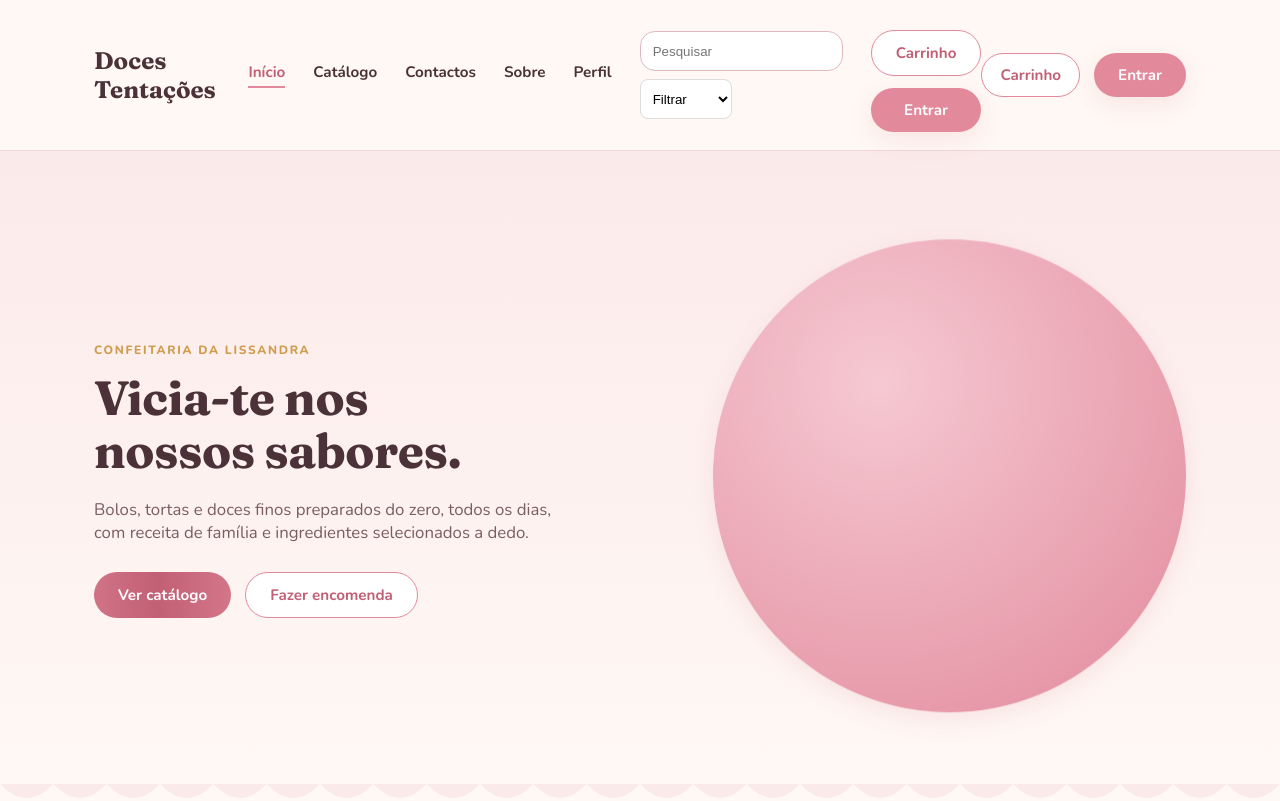
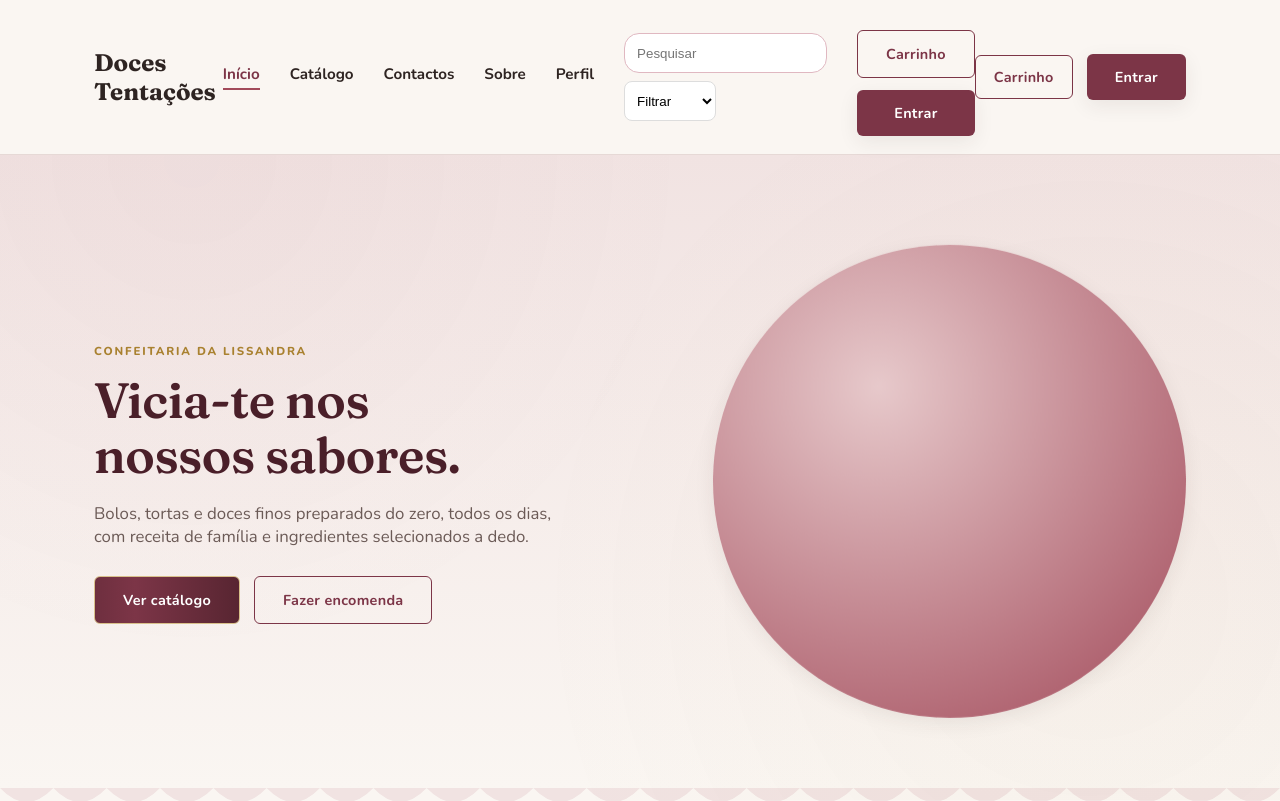
Before and after one commit to FidelMaluto/confeitaria-lissandra, a React (Vite) app in the folder frontend/: page / in a window 1280 px wide. Shown: the top 801 px of the page. Built offline with nearby package versions, Linux system fonts and the light colour scheme; no server answers.

Commit message:
style: Elevando o estilo

```diff
--- a/frontend/src/index.css
+++ b/frontend/src/index.css
@@ -1,33 +1,46 @@
-/* ============================================================
+/*
    TOKENS — Doce Encanto (confeitaria)
-   Paleta: rosa claro, leite, rosa bebê + toque de dourado
-   Tipografia: Fraunces (display) + Nunito (corpo)
-   ============================================================ */
+   Identidade premium: rosa profundo + dourado sobre base neutra,
+   tipografia serifada de peso editorial. Sério, elegante, decorado.
+    */
 :root {
-  --color-cream: #fff8f4;
-  --color-blush: #fbeaea;
-  --color-baby-pink: #f6c9d2;
-  --color-rose: #e28a9c;
-  --color-rose-deep: #c25f74;
-  --color-cocoa: #4a3238;
-  --color-cocoa-soft: #7a5c62;
-  --color-gold: #cf9d4f;
+  /* Base neutra (evita a sensação "candy"; funciona como papel/porcelana) */
+  --color-cream: #faf6f2;
+  --color-porcelain: #f3ece7;
+  --color-blush: #f1e3e2;
+
+  /* Rosa como cor de marca, em tons mais profundos e contidos */
+  --color-baby-pink: #e7c9cb;
+  --color-rose: #a24a5a;
+  --color-rose-deep: #7c3547;
+  --color-rose-ink: #4a1f29;
+
+  /* Neutros de texto — marrom-carvão, não preto puro */
+  --color-cocoa: #2e2422;
+  --color-cocoa-soft: #6b5a56;
+  --color-cocoa-faint: #a89490;
+
+  /* Dourado como acabamento nobre (usar com moderação) */
+  --color-gold: #a9812f;
+  --color-gold-soft: #d8c08a;
+
   --color-white: #ffffff;
-  --color-border: #f0d7dd;
+  --color-border: #e6d9d6;
 
   --font-display: 'Fraunces', 'Georgia', serif;
   --font-body: 'Nunito', system-ui, sans-serif;
 
-  --radius-sm: 8px;
-  --radius-md: 16px;
-  --radius-lg: 28px;
+  --radius-sm: 6px;
+  --radius-md: 14px;
+  --radius-lg: 22px;
 
-  --shadow-soft: 0 8px 24px rgba(194, 95, 116, 0.12);
-  --shadow-hover: 0 16px 36px rgba(194, 95, 116, 0.22);
+  --shadow-soft: 0 6px 20px rgba(46, 36, 34, 0.08);
+  --shadow-hover: 0 18px 40px rgba(46, 36, 34, 0.16);
+  --shadow-card-inset: inset 0 0 0 1px rgba(169, 129, 47, 0.08);
 
   --ease-out: cubic-bezier(0.16, 1, 0.3, 1);
   --dur-fast: 0.18s;
-  --dur-med: 0.35s;
+  --dur-med: 0.4s;
 }
 
 * { box-sizing: border-box; }
@@ -44,17 +57,46 @@ body {
   overflow-x: hidden;
 }
 
+/* Textura sutil de papel — dá um acabamento "feito à mão premium"
+   sem imagens externas, só ruído via gradientes finíssimos */
+body::before {
+  content: '';
+  position: fixed;
+  inset: 0;
+  pointer-events: none;
+  z-index: 0;
+  background:
+    radial-gradient(circle at 15% 20%, rgba(162, 74, 90, 0.035), transparent 40%),
+    radial-gradient(circle at 85% 75%, rgba(169, 129, 47, 0.04), transparent 45%);
+}
+
 h1, h2, h3, h4 {
   font-family: var(--font-display);
-  color: var(--color-cocoa);
+  color: var(--color-rose-ink);
   margin: 0 0 0.5em;
   letter-spacing: -0.01em;
+  font-weight: 600;
 }
 
-/* Tipografia fluida: escala suavemente entre mobile e desktop */
-h1 { font-size: clamp(1.9rem, 4.5vw, 3rem); }
+h1 { font-size: clamp(2rem, 4.5vw, 3.1rem); line-height: 1.12; }
 h2 { font-size: clamp(1.5rem, 3vw, 2.1rem); }
-h3 { font-size: clamp(1.1rem, 2vw, 1.3rem); }
+h3 { font-size: clamp(1.05rem, 2vw, 1.25rem); }
+
+/* Sublinhado decorativo fino, tipo assinatura em papel timbrado */
+.heading-underline {
+  position: relative;
+  display: inline-block;
+  padding-bottom: 12px;
+}
+.heading-underline::after {
+  content: '';
+  position: absolute;
+  left: 0;
+  bottom: 0;
+  width: 56px;
+  height: 2px;
+  background: linear-gradient(90deg, var(--color-gold), transparent);
+}
 
 a { color: inherit; text-decoration: none; }
 
@@ -70,7 +112,7 @@ a:focus-visible,
 input:focus-visible,
 textarea:focus-visible,
 select:focus-visible {
-  outline: 3px solid var(--color-gold);
+  outline: 2px solid var(--color-gold);
   outline-offset: 2px;
 }
 
@@ -78,48 +120,47 @@ select:focus-visible {
   max-width: 1140px;
   margin: 0 auto;
   padding: 0 24px;
+  position: relative;
+  z-index: 1;
 }
 
-/* ============================================================
-   ANIMAÇÕES
-   ============================================================ */
+/*
+   ANIMAÇÕES — discretas, sem exagero "fofo"
+    */
 @keyframes fadeInUp {
-  from { opacity: 0; transform: translateY(16px); }
+  from { opacity: 0; transform: translateY(14px); }
   to   { opacity: 1; transform: translateY(0); }
+}
+@keyframes fadeIn {
+  from { opacity: 0; }
+  to   { opacity: 1; }
 }
 @keyframes floatY {
   0%, 100% { transform: translateY(0); }
-  50%      { transform: translateY(-10px); }
+  50%      { transform: translateY(-8px); }
 }
-@keyframes popIn {
-  from { opacity: 0; transform: scale(0.9); }
-  to   { opacity: 1; transform: scale(1); }
-}
-@keyframes shimmer {
+@keyframes shimmerGold {
   0%   { background-position: -200% 0; }
   100% { background-position: 200% 0; }
 }
-@keyframes spin {
-  to { transform: rotate(360deg); }
+@keyframes drawLine {
+  from { transform: scaleX(0); }
+  to   { transform: scaleX(1); }
 }
 
-.fade-in-up {
-  animation: fadeInUp var(--dur-med) var(--ease-out) both;
-}
-.float {
-  animation: floatY 5s ease-in-out infinite;
-}
+.fade-in-up { animation: fadeInUp var(--dur-med) var(--ease-out) both; }
+.fade-in { animation: fadeIn var(--dur-med) var(--ease-out) both; }
+.float { animation: floatY 6s ease-in-out infinite; }
 
-/* Aplica entrada suave, em cascata, aos filhos diretos de grids de produtos */
-.stagger-grid > * {
-  animation: fadeInUp var(--dur-med) var(--ease-out) both;
-}
+.stagger-grid > * { animation: fadeInUp var(--dur-med) var(--ease-out) both; }
 .stagger-grid > *:nth-child(1) { animation-delay: 0.03s; }
 .stagger-grid > *:nth-child(2) { animation-delay: 0.09s; }
 .stagger-grid > *:nth-child(3) { animation-delay: 0.15s; }
 .stagger-grid > *:nth-child(4) { animation-delay: 0.21s; }
 .stagger-grid > *:nth-child(5) { animation-delay: 0.27s; }
 .stagger-grid > *:nth-child(6) { animation-delay: 0.33s; }
+
+.heading-underline::after { animation: drawLine 0.6s var(--ease-out) 0.15s both; transform-origin: left; }
 
 @media (prefers-reduced-motion: reduce) {
   html { scroll-behavior: auto; }
@@ -130,43 +171,46 @@ select:focus-visible {
   }
 }
 
-/* ============================================================
-   BOTÕES
-   ============================================================ */
+/*
+   BOTÕES — mais retos, mais "editorial", menos "botão de app infantil"
+    */
 .btn {
   display: inline-flex;
   align-items: center;
   justify-content: center;
   gap: 8px;
-  padding: 12px 24px;
-  min-height: 44px; /* alvo de toque confortável no mobile */
-  border-radius: 999px;
+  padding: 13px 28px;
+  min-height: 44px;
+  border-radius: var(--radius-sm);
   font-weight: 700;
-  font-size: 0.95rem;
+  font-size: 0.9rem;
+  letter-spacing: 0.02em;
   transition: transform var(--dur-fast) var(--ease-out),
               box-shadow var(--dur-fast) var(--ease-out),
-              background var(--dur-fast) var(--ease-out);
+              background var(--dur-fast) var(--ease-out),
+              border-color var(--dur-fast) var(--ease-out);
 }
-.btn:active { transform: scale(0.96); }
+.btn:active { transform: scale(0.97); }
 
 .btn-primary {
-  background: var(--color-rose);
+  background: var(--color-rose-deep);
   color: var(--color-white);
   box-shadow: var(--shadow-soft);
 }
 .btn-primary:hover {
-  background: var(--color-rose-deep);
+  background: var(--color-rose-ink);
   transform: translateY(-2px);
   box-shadow: var(--shadow-hover);
 }
 
 .btn-secondary {
-  background: var(--color-white);
+  background: transparent;
   color: var(--color-rose-deep);
-  border: 1.5px solid var(--color-rose);
+  border: 1.5px solid var(--color-rose-deep);
 }
 .btn-secondary:hover {
-  background: var(--color-blush);
+  background: var(--color-rose-deep);
+  color: var(--color-white);
   transform: translateY(-2px);
 }
 
@@ -176,23 +220,30 @@ select:focus-visible {
 }
 .btn-ghost:hover { background: var(--color-blush); }
 
-.btn:disabled { opacity: 0.5; cursor: not-allowed; transform: none; box-shadow: none; }
+.btn:disabled { opacity: 0.45; cursor: not-allowed; transform: none; box-shadow: none; }
 
-/* Botão "brilhante" opcional para CTAs de destaque (ex: hero) */
+/* CTA de destaque com friso dourado animado — usar 1x por página, no máximo */
 .btn-shine {
   position: relative;
   overflow: hidden;
-  background: linear-gradient(90deg, var(--color-rose) 0%, var(--color-rose-deep) 50%, var(--color-rose) 100%);
+  background: linear-gradient(90deg, var(--color-rose-deep) 0%, var(--color-rose-ink) 50%, var(--color-rose-deep) 100%);
   background-size: 200% 100%;
   color: var(--color-white);
-  animation: shimmer 3.5s linear infinite;
+  animation: shimmerGold 4s linear infinite;
+  border: 1px solid var(--color-gold-soft);
 }
 
-/* ============================================================
+/*
    INPUTS
-   ============================================================ */
-.field { display: flex; flex-direction: column; gap: 6px; margin-bottom: 16px; }
-.field label { font-weight: 700; font-size: 0.85rem; color: var(--color-cocoa-soft); }
+    */
+.field { display: flex; flex-direction: column; gap: 6px; margin-bottom: 18px; }
+.field label {
+  font-weight: 700;
+  font-size: 0.78rem;
+  letter-spacing: 0.04em;
+  text-transform: uppercase;
+  color: var(--color-cocoa-soft);
+}
 .field input,
 .field textarea,
 .field select {
@@ -203,34 +254,32 @@ select:focus-visible {
   font-family: var(--font-body);
   font-size: 1rem;
   background: var(--color-white);
+  color: var(--color-cocoa);
   transition: border-color var(--dur-fast) var(--ease-out), box-shadow var(--dur-fast) var(--ease-out);
 }
 .field input:focus,
 .field textarea:focus,
 .field select:focus {
   border-color: var(--color-rose);
-  box-shadow: 0 0 0 4px rgba(226, 138, 156, 0.15);
+  box-shadow: 0 0 0 4px rgba(162, 74, 90, 0.12);
 }
 
-/* ============================================================
-   CARDS
-   ============================================================ */
+/*
+   CARDS — bordas finas + friso dourado sutil no hover
+    */
 .card {
   background: var(--color-white);
   border-radius: var(--radius-md);
   border: 1px solid var(--color-border);
-  box-shadow: var(--shadow-soft);
-  transition: transform var(--dur-med) var(--ease-out), box-shadow var(--dur-med) var(--ease-out);
-}
-
-/* Cards de produto (com link + imagem) ganham hover elegante */
-a.card-link,
-.card-hover {
-  display: block;
+  box-shadow: var(--shadow-soft), var(--shadow-card-inset);
+  transition: transform var(--dur-med) var(--ease-out),
+              box-shadow var(--dur-med) var(--ease-out),
+              border-color var(--dur-med) var(--ease-out);
 }
 .card:hover {
-  transform: translateY(-6px);
-  box-shadow: var(--shadow-hover);
+  transform: translateY(-5px);
+  box-shadow: var(--shadow-hover), var(--shadow-card-inset);
+  border-color: var(--color-gold-soft);
 }
 .card img,
 .card .card-image {
@@ -238,66 +287,97 @@ a.card-link,
 }
 .card:hover img,
 .card:hover .card-image {
-  transform: scale(1.06);
+  transform: scale(1.05);
 }
 
 .badge {
   display: inline-block;
-  padding: 4px 12px;
+  padding: 4px 13px;
   border-radius: 999px;
-  font-size: 0.75rem;
+  font-size: 0.7rem;
   font-weight: 700;
+  letter-spacing: 0.03em;
+  text-transform: uppercase;
   background: var(--color-blush);
   color: var(--color-rose-deep);
+  border: 1px solid var(--color-baby-pink);
 }
 
 .eyebrow {
   font-family: var(--font-body);
   font-weight: 800;
-  letter-spacing: 0.14em;
+  letter-spacing: 0.16em;
   text-transform: uppercase;
-  font-size: 0.75rem;
+  font-size: 0.72rem;
   color: var(--color-gold);
 }
 
-/* ============================================================
-   TABELAS (carrinho, pedidos) — viram cartões empilhados no mobile
-   ============================================================ */
+/*
+   DIVISOR DECORATIVO — friso duplo estilo convite/etiqueta,
+   substitui bordas genéricas entre seções
+    */
+.section-divider {
+  display: flex;
+  align-items: center;
+  justify-content: center;
+  gap: 14px;
+  margin: 8px 0 40px;
+  color: var(--color-gold);
+}
+.section-divider::before,
+.section-divider::after {
+  content: '';
+  height: 1px;
+  flex: 1;
+  max-width: 120px;
+  background: linear-gradient(90deg, transparent, var(--color-gold-soft), transparent);
+}
+.section-divider span {
+  font-family: var(--font-display);
+  font-size: 1.1rem;
+}
+
+/*
+   TABELAS
+    */
 table { width: 100%; border-collapse: collapse; }
-th, td { text-align: left; padding: 12px 10px; border-bottom: 1px solid var(--color-border); }
-th { font-size: 0.8rem; text-transform: uppercase; letter-spacing: 0.06em; color: var(--color-cocoa-soft); }
+th, td { text-align: left; padding: 13px 10px; border-bottom: 1px solid var(--color-border); }
+th {
+  font-size: 0.72rem;
+  text-transform: uppercase;
+  letter-spacing: 0.08em;
+  color: var(--color-cocoa-soft);
+  font-weight: 800;
+}
 
-/* ============================================================
+/*
    HEADER / NAV RESPONSIVO
-   ============================================================ */
+    */
 .nav-toggle {
   display: none;
   width: 44px;
   height: 44px;
   align-items: center;
   justify-content: center;
-  border-radius: 999px;
+  border-radius: var(--radius-sm);
   background: var(--color-blush);
-  font-size: 1.3rem;
+  color: var(--color-rose-deep);
+  font-size: 1.2rem;
 }
 
 .nav-links {
   display: flex;
-  gap: 28px;
+  gap: 30px;
   align-items: center;
   transition: max-height var(--dur-med) var(--ease-out), opacity var(--dur-fast) var(--ease-out);
 }
 
 .nav-drawer-backdrop { display: none; }
-
-/* No desktop, os botões de carrinho/conta aparecem só fora da gaveta */
 .nav-drawer-extra { display: none; }
 
-/* ============================================================
+/*
    BREAKPOINTS
-   ============================================================ */
-
-/* Tablets */
+    */
 @media (max-width: 900px) {
   .container { padding: 0 20px; }
   .hero-grid {
@@ -319,7 +399,6 @@ th { font-size: 0.8rem; text-transform: uppercase; letter-spacing: 0.06em; color
   }
 }
 
-/* Celulares grandes / tablets pequenos */
 @media (max-width: 768px) {
   .container { padding: 0 18px; }
 
@@ -337,17 +416,14 @@ th { font-size: 0.8rem; text-transform: uppercase; letter-spacing: 0.06em; color
     justify-content: flex-start;
     gap: 22px;
     padding: 96px 28px 28px;
-    box-shadow: -12px 0 36px rgba(74, 50, 56, 0.18);
+    box-shadow: -14px 0 40px rgba(46, 36, 34, 0.2);
     transform: translateX(100%);
     opacity: 0;
     z-index: 40;
+    border-left: 1px solid var(--color-gold-soft);
   }
-  .nav-links.is-open {
-    transform: translateX(0);
-    opacity: 1;
-  }
+  .nav-links.is-open { transform: translateX(0); opacity: 1; }
 
-  /* No mobile, some os botões duplicados do topo e mostra os de dentro da gaveta */
   .header-actions-desktop { display: none; }
   .nav-drawer-extra { display: flex; }
 
@@ -355,12 +431,10 @@ th { font-size: 0.8rem; text-transform: uppercase; letter-spacing: 0.06em; color
     display: block;
     position: fixed;
     inset: 0;
-    background: rgba(74, 50, 56, 0.35);
+    background: rgba(46, 36, 34, 0.4);
     z-index: 30;
-    animation: fadeInUp 0.001s; /* apenas para reduzir motion quando aplicável */
   }
 
-  /* Tabelas de carrinho/pedidos viram cartões empilhados */
   table, thead, tbody, th, td, tr { display: block; width: 100%; }
   thead { display: none; }
   tr {
@@ -370,23 +444,15 @@ th { font-size: 0.8rem; text-transform: uppercase; letter-spacing: 0.06em; color
     margin-bottom: 12px;
     padding: 12px;
   }
-  td {
-    border: none;
-    padding: 6px 0;
-    display: flex;
-    justify-content: space-between;
-    gap: 12px;
-  }
+  td { border: none; padding: 6px 0; display: flex; justify-content: space-between; gap: 12px; }
 }
 
-/* Celulares pequenos */
 @media (max-width: 480px) {
   .btn { width: 100%; }
   .container { padding: 0 14px; }
   .card { border-radius: var(--radius-sm); }
 }
 
-/* Telas grandes: um pouco mais de respiro */
 @media (min-width: 1400px) {
   .container { max-width: 1280px; }
 }
```
